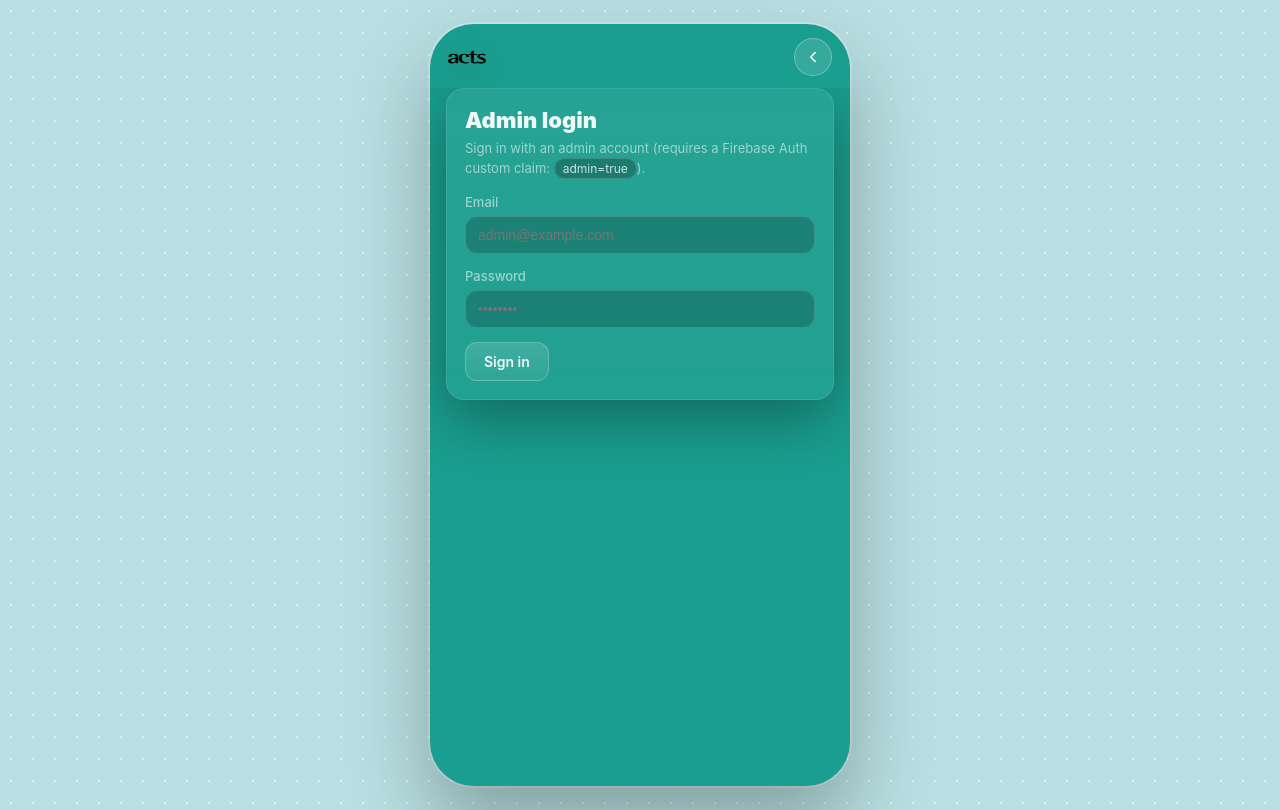
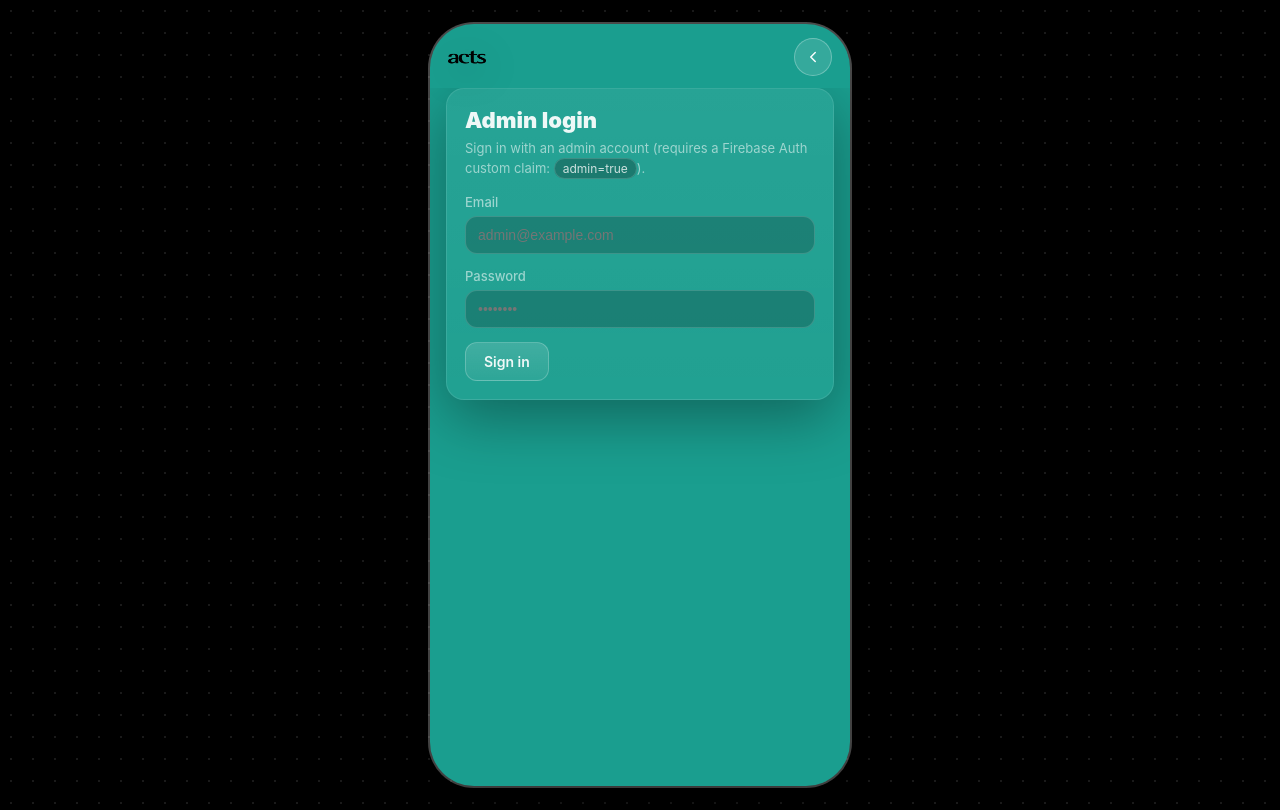
Before and after one commit to MrSolution07/youth-random-Colour-Picker, a React (Vite) app: page /admin/login in a window 1280 px wide. Built offline with nearby package versions, Linux system fonts and the light colour scheme; no server answers.

Commit message:
Change background colors to black in styles.css

```diff
--- a/src/styles.css
+++ b/src/styles.css
@@ -1,7 +1,7 @@
 :root {
   color-scheme: dark;
-  --bg0: #080e1e;
-  --bg1: #0e1630;
+  --bg0: #000000;
+  --bg1: #000000;
   --text: rgba(255, 255, 255, 0.92);
   --muted: rgba(255, 255, 255, 0.55);
   --stroke: rgba(255, 255, 255, 0.10);
@@ -16,8 +16,7 @@ body {
   margin: 0;
   font-family: "Inter", ui-sans-serif, system-ui, -apple-system, "Segoe UI",
     Roboto, Helvetica, Arial, sans-serif;
-  background: radial-gradient(ellipse 800px 500px at 50% 30%, #1a1a3a30, transparent),
-    linear-gradient(180deg, var(--bg0), var(--bg1));
+  background: #000000;
   background-attachment: fixed;
   color: var(--text);
   -webkit-font-smoothing: antialiased;
@@ -42,10 +41,10 @@ a { color: inherit; text-decoration: none; }
 /* ─── Tribe Wars layout (ported from sample.html) ─── */
 
 .tribeWarsPage {
-  background: #b8dfe2;
+  background: #000000;
   background-image: radial-gradient(
       circle,
-      rgba(255, 255, 255, 0.5) 1px,
+      rgba(255, 255, 255, 0.1) 1px,
       transparent 1px
     );
   background-size: 22px 22px;
```
